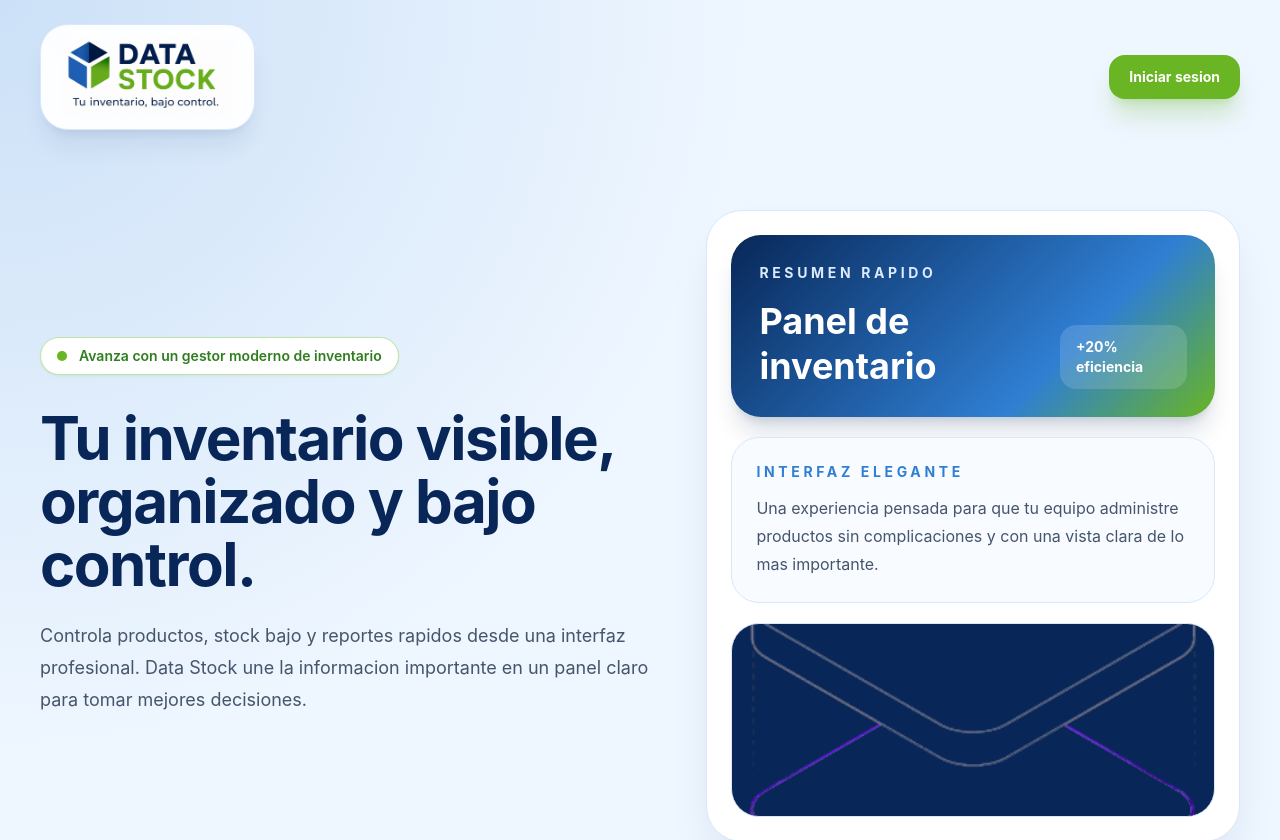
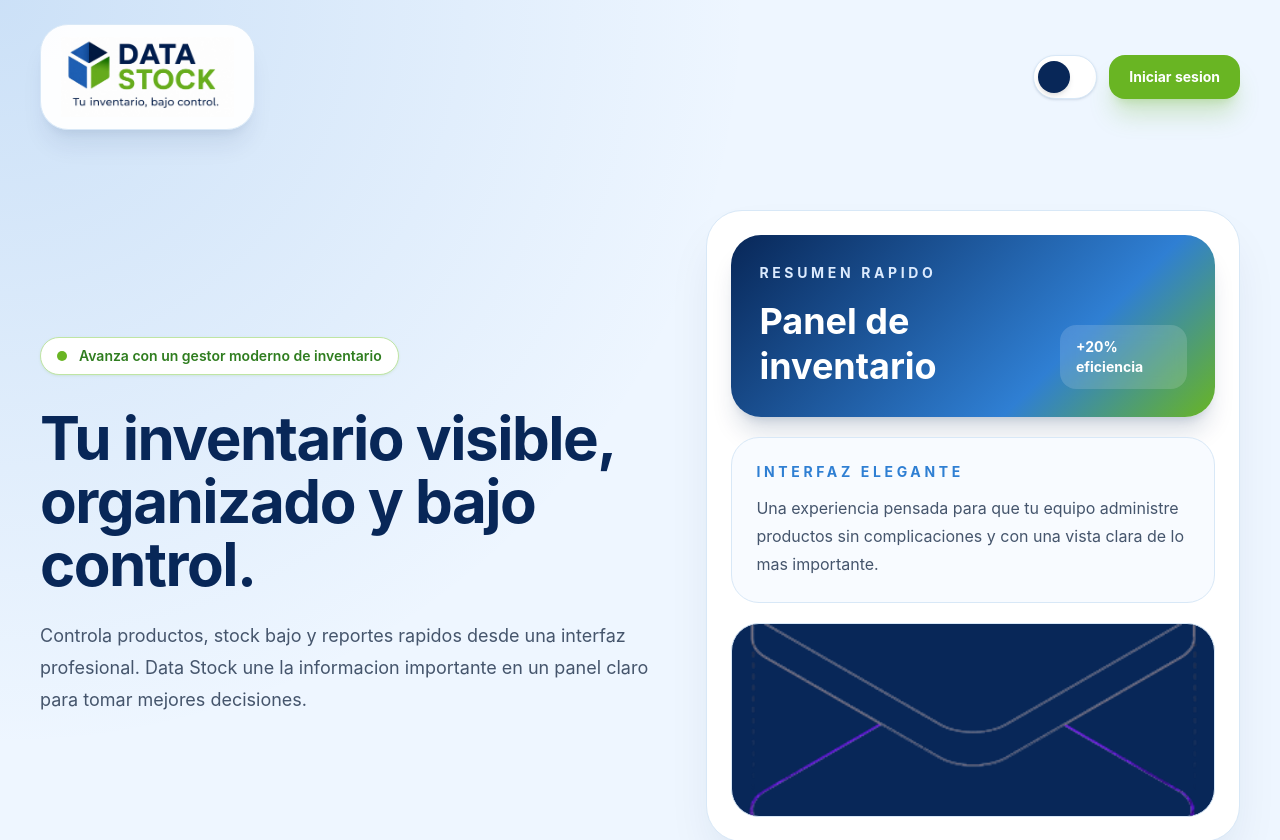
Before and after one commit to Data-Pixel1-0/DATASTOCK_V1, a React (Vite) app: page / in a window 1280 px wide. Shown: the top 840 px of the page. Built offline with nearby package versions, Linux system fonts and the light colour scheme; no server answers.

Commit message:
quite el cambio de apariencia de la seccion de configuracion y la agregue al Navbar junto al rol

```diff
--- a/src/components/Navbar.jsx
+++ b/src/components/Navbar.jsx
@@ -1,4 +1,5 @@
 import { NavLink } from "react-router-dom";
+import ThemeToggleButton from "./ThemeToggleButton.jsx";
 import { useSessionUser } from "../hooks/useSessionUser.js";
 import { canAccess } from "../utils/auth.js";
 
@@ -25,6 +26,7 @@ function Navbar() {
           <div className="theme-soft hidden rounded-full border border-[#d8e8f7] bg-white px-4 py-2 text-sm font-semibold text-[#082758] shadow-sm sm:block">
             {user?.rol ? `Rol: ${user.rol}` : "Inventario activo"}
           </div>
+          <ThemeToggleButton />
           <div className="rounded-full bg-[#69b523] px-4 py-2 text-sm font-bold text-white shadow-lg shadow-[#69b523]/25">
             En linea
           </div>
--- /dev/null
+++ b/src/components/ThemeToggleButton.jsx
@@ -0,0 +1,25 @@
+import { useTheme } from "../context/useTheme.js";
+
+function ThemeToggleButton({ className = "" }) {
+  const { isDark, toggleTheme } = useTheme();
+
+  return (
+    <button
+      type="button"
+      onClick={toggleTheme}
+      aria-label={`Cambiar a modo ${isDark ? "claro" : "oscuro"}`}
+      title={`Cambiar a modo ${isDark ? "claro" : "oscuro"}`}
+      className={`group inline-flex h-11 w-16 shrink-0 items-center rounded-full border border-[#d8e8f7] bg-white p-1 shadow-sm shadow-[#082758]/10 transition hover:-translate-y-0.5 hover:border-[#69b523] focus:outline-none focus:ring-4 focus:ring-[#69b523]/20 ${className}`}
+    >
+      <span
+        className={`block h-8 w-8 rounded-full shadow-md transition duration-300 ${
+          isDark
+            ? "translate-x-6 bg-[#69b523]"
+            : "translate-x-0 bg-[#082758]"
+        }`}
+      />
+    </button>
+  );
+}
+
+export default ThemeToggleButton;
--- a/src/pages/Configuracion.jsx
+++ b/src/pages/Configuracion.jsx
@@ -1,8 +1,6 @@
 import { useMemo, useState } from "react";
 import { useNavigate } from "react-router-dom";
-import logo from "../assets/logo.png";
 import { useLanguage } from "../context/useLanguage.js";
-import { useTheme } from "../context/useTheme.js";
 import { languageOptions } from "../i18n/languages.js";
 import { changePassword } from "../services/api.js";
 
@@ -38,7 +36,6 @@ function getInitials(name = "DS") {
 
 function Configuracion() {
   const navigate = useNavigate();
-  const { isDark, toggleTheme } = useTheme();
   const { language, setLanguage, currentLanguage } = useLanguage();
   const [showProfile, setShowProfile] = useState(true);
   const [savedMessage, setSavedMessage] = useState("");
@@ -407,32 +404,6 @@ function Configuracion() {
         </div>
       </section>
 
-      <section className="theme-card rounded-[32px] border border-[#d8e8f7] bg-white p-6 shadow-xl shadow-[#082758]/8">
-        <div className="flex flex-col gap-5 lg:flex-row lg:items-center lg:justify-between">
-          <div className="flex items-center gap-4">
-            <div className="theme-soft rounded-[24px] border border-[#d8e8f7] bg-white p-3">
-              <img src={logo} alt="Data Stock" className="h-16 w-32 object-contain" />
-            </div>
-            <div>
-              <p className="text-xs font-bold uppercase tracking-[0.24em] text-[#2f7fd3]">Apariencia</p>
-              <h2 className="theme-heading mt-2 text-xl font-bold text-[#082758]">
-                Modo {isDark ? "oscuro" : "claro"}
-              </h2>
-              <p className="theme-muted mt-2 text-sm leading-6 text-slate-500">
-                Cambia los colores del sistema, login, registro y pantalla inicial usando la paleta del logo.
-              </p>
-            </div>
-          </div>
-
-          <button
-            type="button"
-            onClick={toggleTheme}
-            className="rounded-2xl bg-[#69b523] px-5 py-3 text-sm font-bold text-white shadow-lg shadow-[#69b523]/25 transition hover:-translate-y-0.5 hover:bg-[#5ca11d]"
-          >
-            Cambiar a modo {isDark ? "claro" : "oscuro"}
-          </button>
-        </div>
-      </section>
     </div>
   );
 }
--- a/src/pages/Home.jsx
+++ b/src/pages/Home.jsx
@@ -1,4 +1,5 @@
 import { useNavigate } from "react-router-dom";
+import ThemeToggleButton from "../components/ThemeToggleButton.jsx";
 import hero from "../assets/hero.png";
 import logo from "../assets/logo.png";
 
@@ -54,6 +55,8 @@ export default function Home() {
             <img src={logo} alt="Data Stock" className="h-16 w-auto object-contain sm:h-20" />
           </div>
 
+          <div className="flex items-center gap-3">
+            <ThemeToggleButton />
             <button
               type="button"
               onClick={() => navigate("/login")}
@@ -61,6 +64,7 @@ export default function Home() {
             >
               Iniciar sesion
             </button>
+          </div>
         </header>
 
         <section className="relative z-10 mx-auto max-w-7xl px-6 pb-16 pt-8 lg:px-10 lg:pt-14">
```
Lines whose indentation alone changed are shown as unchanged.
